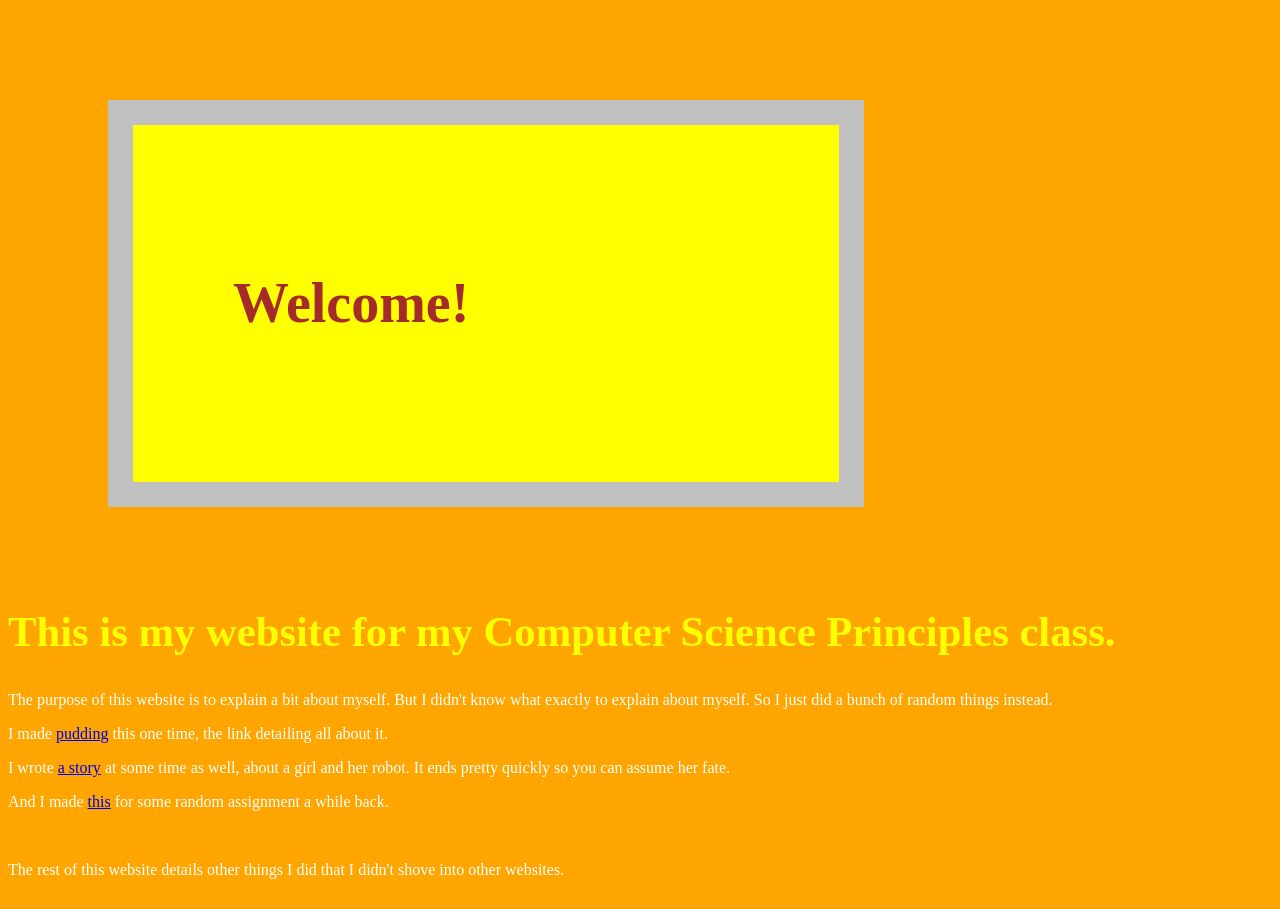
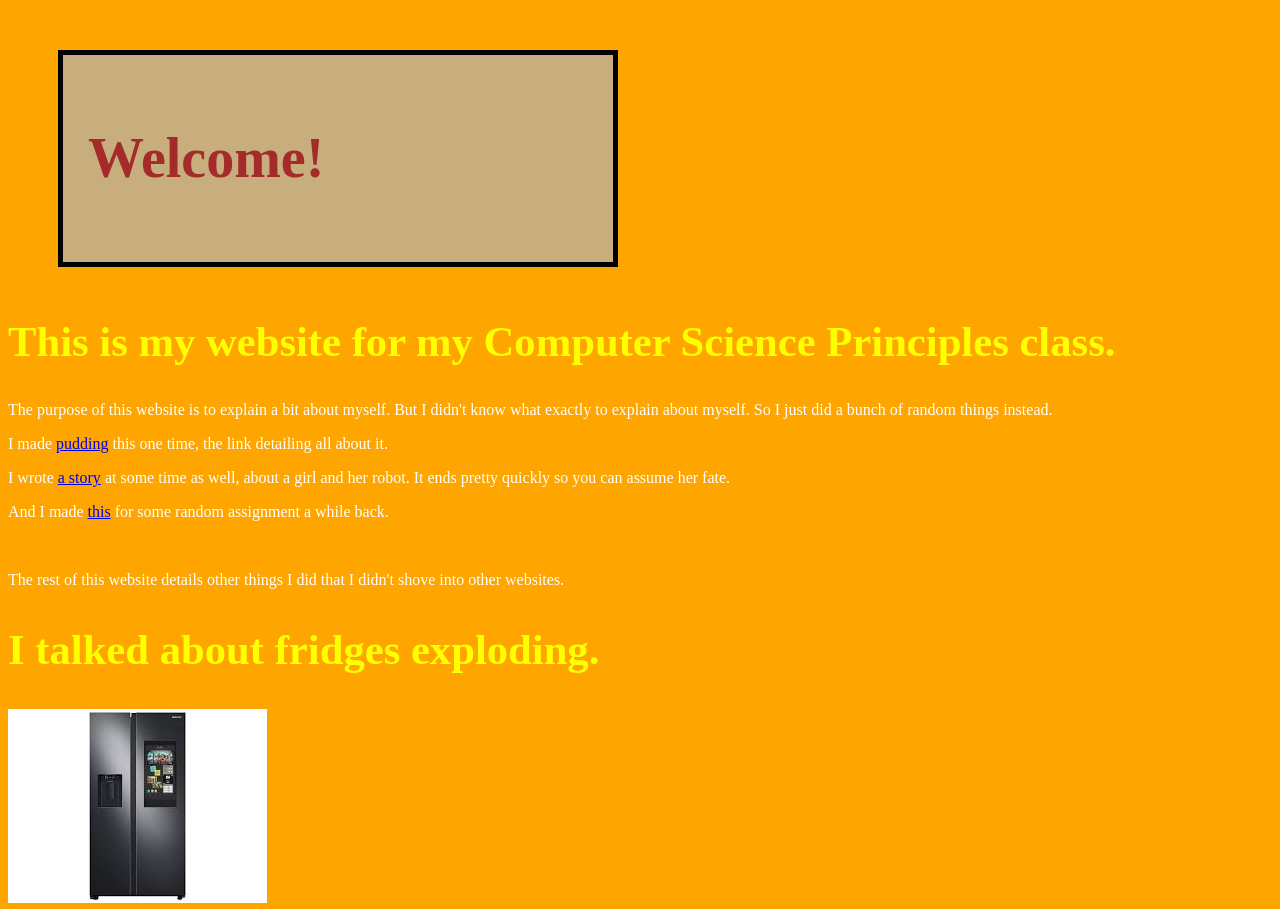
Before and after one commit to ZachariahBenedictEdmonds15/sp2023test-zach, a plain HTML site: page index.html in a window 1280 px wide. Shown: the top 909 px of the page. Drawn offline with Linux system fonts and the light colour scheme.

Commit message:
Update format.css

```diff
--- a/format.css
+++ b/format.css
@@ -1,14 +1,15 @@
 @font-face {
-font-family: customFont;
-src: url(morganChalk.ttf);
+  font-family: customFont;
+  src: url(morganChalk.ttf);
 }
 section {
-  width: 40%;
-  length: 100px;
-  background-color: yellow;
-  padding: 100px;
-  border: 25px solid silver;
-  margin: 100px;
+  width: 500px;
+  background-color: rgb(200,173,125);
+  padding: 25px;
+  border: 5px solid black;
+  margin: 50px;
+  length: 300px;
+  overflow: scroll;
 }
 body {
   background-color: orange;
```
